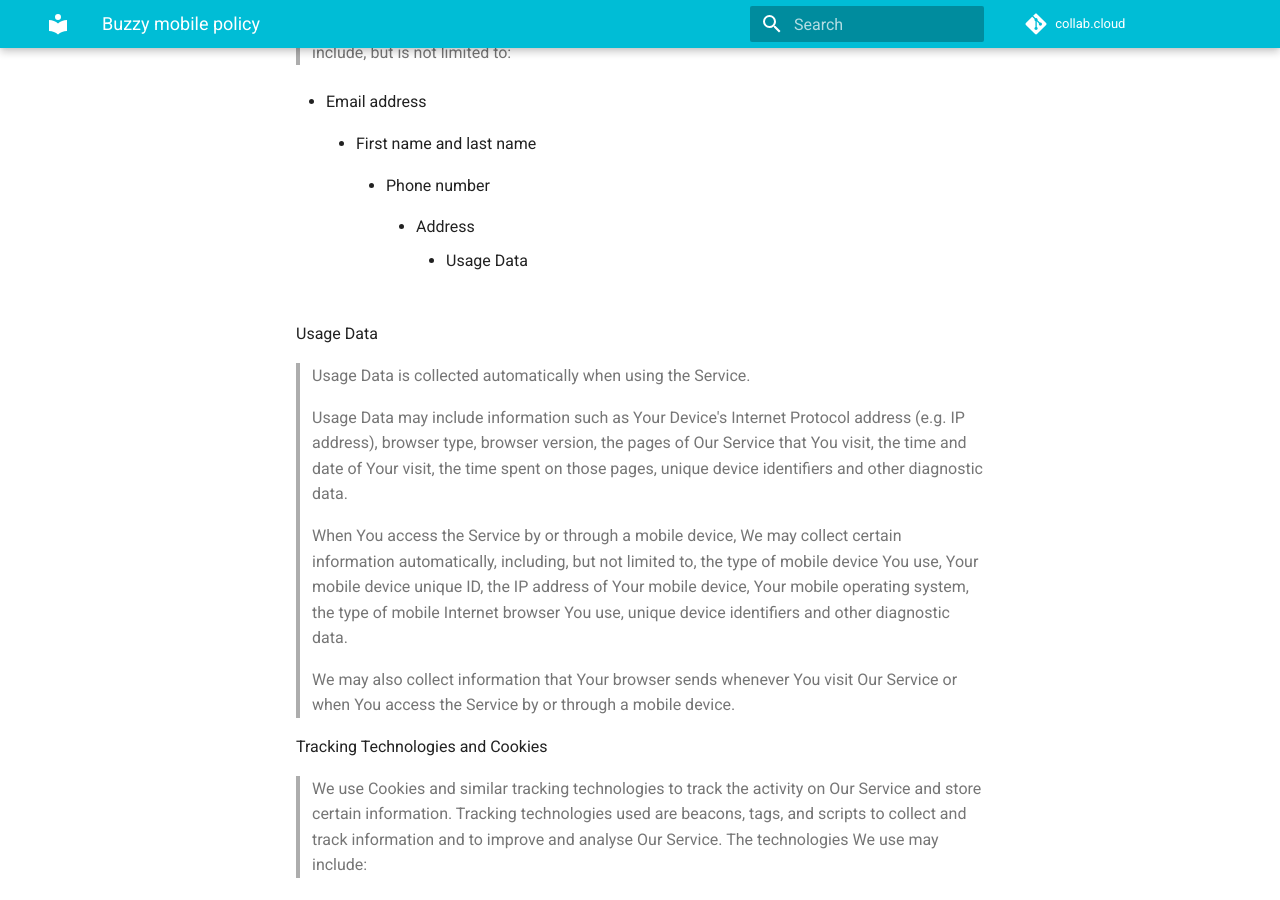
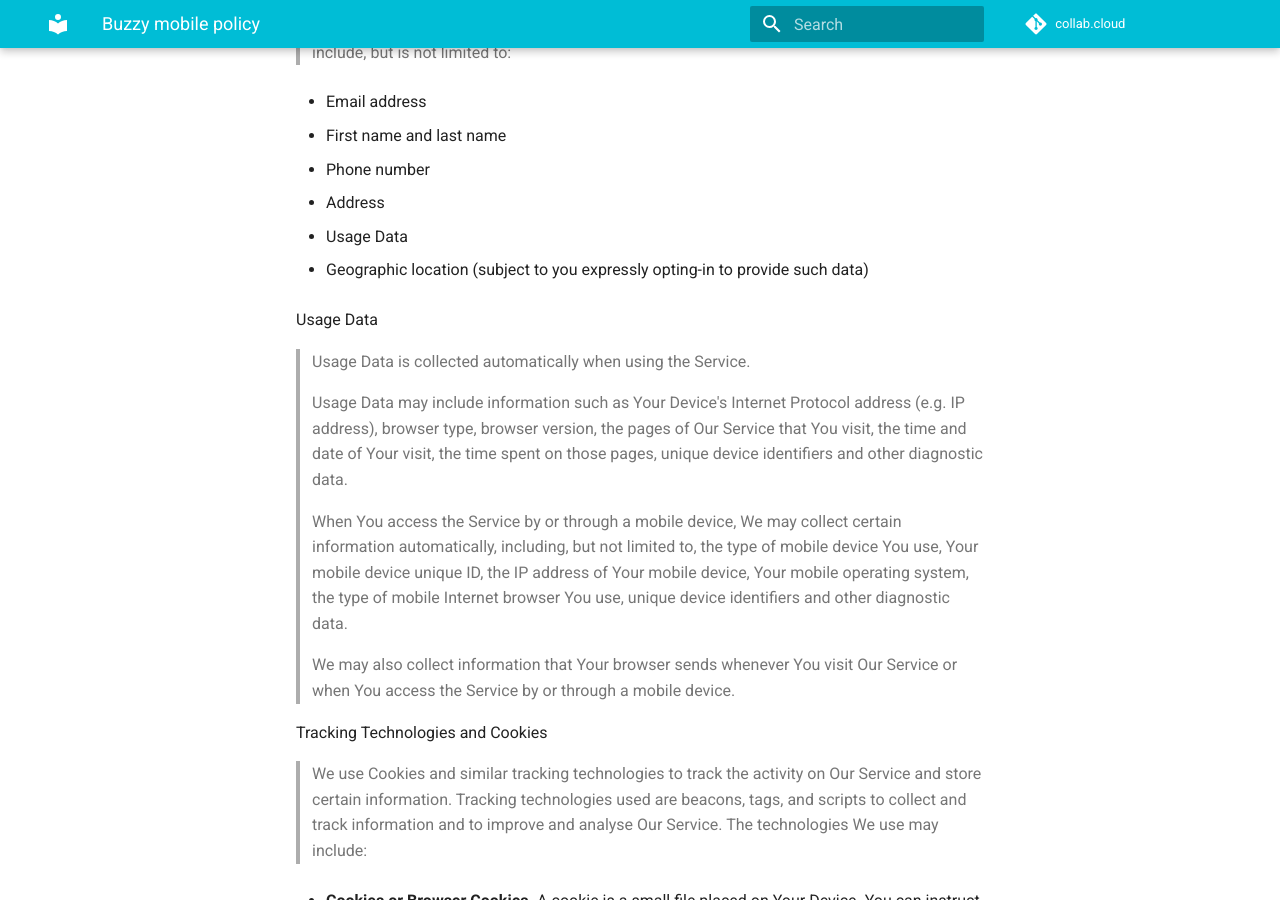
Before and after one commit to collabdotcloud/docs.collab.cloud, an MkDocs documentation site: the page built from docs/users/buzzy-mobile-policy.md, in a window 1280 px wide and 900 px high, scrolled down 3200 px. Built offline with MkDocs 1.6.1 and Material for MkDocs 9.7.7, drawn with Linux system fonts in a browser that asks for light colours.

Commit message:
Update buzzy-mobile-policy.md

```diff
--- a/docs/users/buzzy-mobile-policy.md
+++ b/docs/users/buzzy-mobile-policy.md
@@ -157,13 +157,15 @@ Personal Data
 
 -   Email address
 
-    -   First name and last name
+-   First name and last name
 
-        -   Phone number
+-   Phone number
 
-            -   Address
+-   Address
 
-                -   Usage Data
+-   Usage Data
+
+-   Geographic location (subject to you expressly opting-in to provide such data)
 
 Usage Data
 
```
